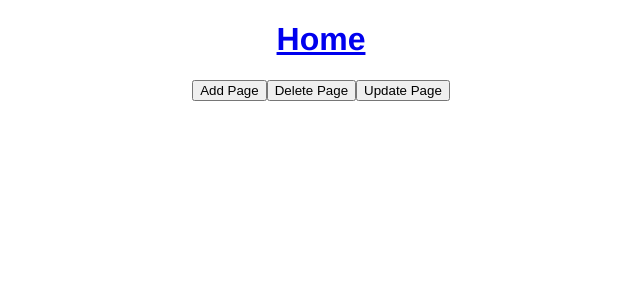
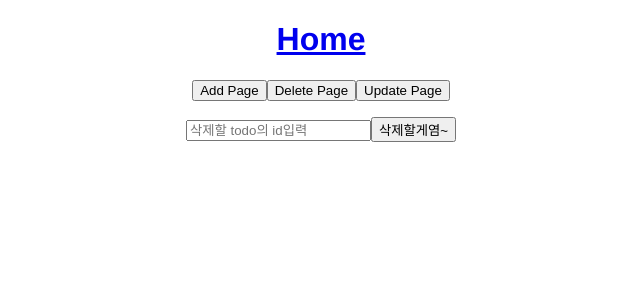
Before and after one commit to YoonChaeWon/vue.js-practice---todo-list, a Vue app: page /delete-item in a window 1280 px wide. Shown: the top 300 px of the page, without its empty margins (319-959 px from the left). Built offline with nearby package versions, Linux system fonts and the light colour scheme.

Commit message:
Add DeleteItem.vue (not  work)

```diff
--- a/src/App.vue
+++ b/src/App.vue
@@ -21,13 +21,15 @@
 import HeaderMessage from './components/HeaderMessage'
 import TodoList from './components/TodoList'
 import AddItem from './components/AddItem'
+import DeleteItem from './components/DeleteItem'
 
 export default {
   name: 'app',
   components: {
     HeaderMessage,
     TodoList,
-    AddItem
+    AddItem,
+    DeleteItem
   }
 }
 </script>
--- /dev/null
+++ b/src/components/DeleteItem.vue
@@ -0,0 +1,28 @@
+<template>
+    <div id="delete-page">
+        <p>
+            <input placeholder="삭제할 todo의 id입력"
+                   v-model="deleted">
+            <button @click="deleteTodo">삭제할게염~</button>
+        </p>
+        {{ deleted }}
+    </div>
+</template>
+
+<script>
+import { eventBus } from '../main.js'
+
+export default{
+    data: function(){
+        return{
+            deleted: ''
+        }
+    },
+    methods: {
+        deleteTodo: function(){
+            console.log('in')
+            eventBus.$emit('delete-todo')
+        }
+    }
+}
+</script>
--- a/src/components/TodoList.vue
+++ b/src/components/TodoList.vue
@@ -27,11 +27,16 @@
 import { eventBus } from '../main.js'
 import TodoItem from './TodoItem.vue'
 import AddItem from './AddItem.vue'
-
+import DeleteItem from './DeleteItem.vue'
 export default {
     components: {
         TodoItem,
         AddItem
+    },
+    created(){
+        eventBus.$on('delete-todo', function(data){
+            console.log(data)
+        })
     },
     data(){
         return {
--- a/src/router/index.js
+++ b/src/router/index.js
@@ -5,6 +5,7 @@ import Vue from 'vue'
 import VueRouter from 'vue-router'
 import TodoList from '@/components/TodoList'
 import AddItem from '@/components/AddItem'
+import DeleteItem from '@/components/DeleteItem'
 
 Vue.use(VueRouter)
 
@@ -20,6 +21,10 @@ export default new VueRouter({
             path: '/add-item',
             name: 'AddItem',
             component: AddItem
+        },
+        {
+            path: '/delete-item',
+            component: DeleteItem
         }
     ]
 })
```
